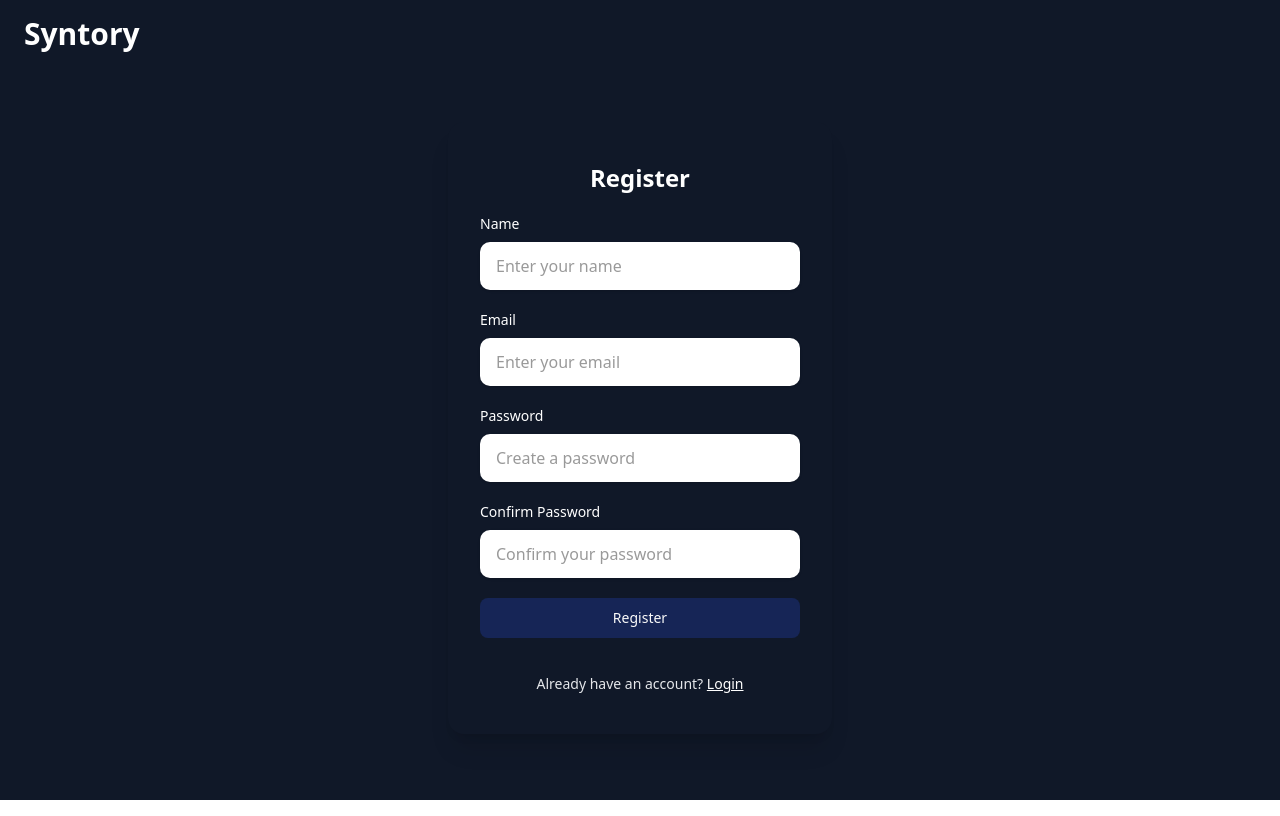
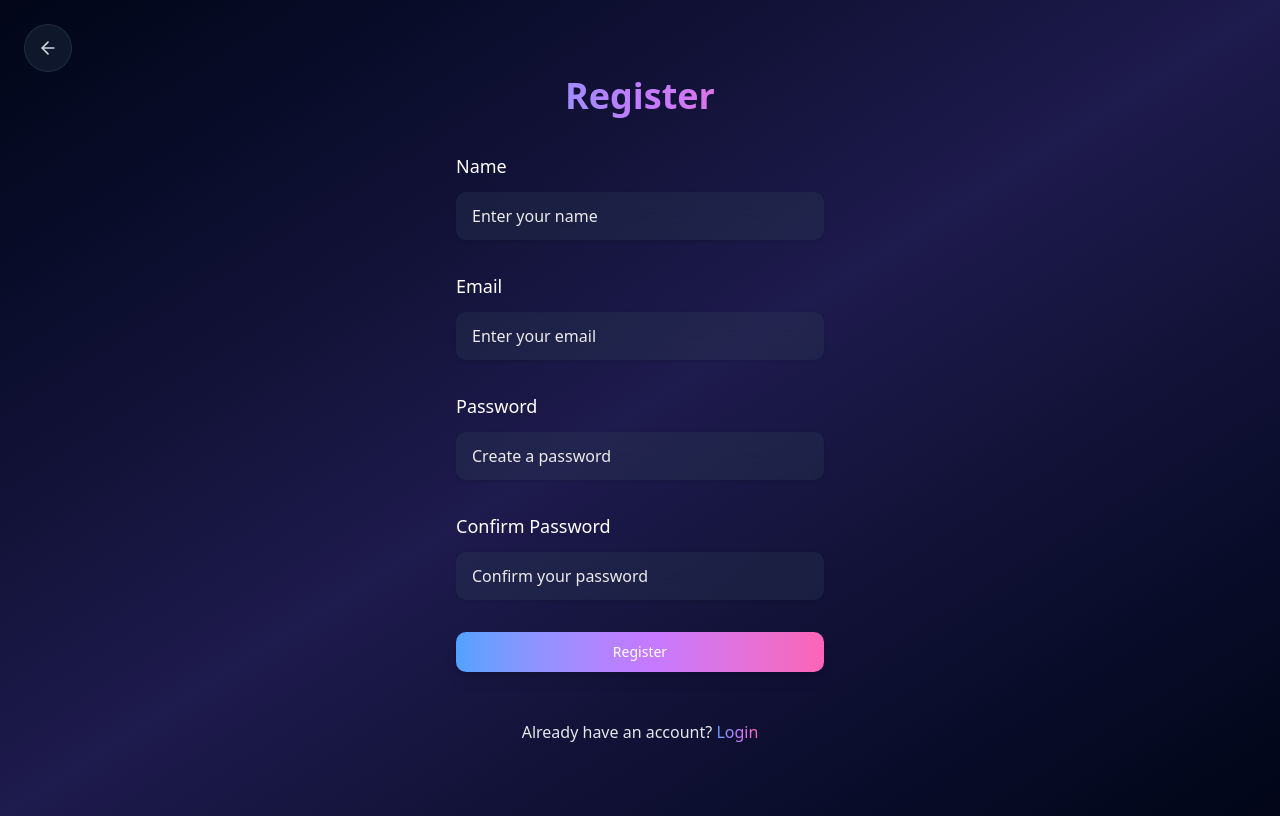
Before and after one commit to ezzzep/syntory-frontend, a Next.js app: page /auth/register in a window 1280 px wide. Built offline with nearby package versions, Linux system fonts and the light colour scheme; no server answers.

Commit message:
auth pages fix

```diff
--- a/src/app/auth/login/loginForm.tsx
+++ b/src/app/auth/login/loginForm.tsx
@@ -32,8 +32,8 @@ export default function LoginForm() {
       notifyAuthChanged();
       router.push("/dashboard");
     } catch (err: unknown) {
-      if (err instanceof Error) alert(err.message);
-      else alert("Login failed");
+      if (err instanceof Error) setError(err.message);
+      else setError("Login failed. Please try again.");
     } finally {
       setLoading(false);
     }
@@ -48,12 +48,14 @@ export default function LoginForm() {
         mx-auto
       "
     >
-      <h2 className="text-3xl sm:text-4xl font-bold text-center text-white">
-        Login
-      </h2>
+      <div className="text-center">
+        <h2 className="text-3xl sm:text-4xl font-bold bg-linear-to-r from-blue-400 via-purple-400 to-pink-400 bg-clip-text text-transparent p-1">
+          Login
+        </h2>
+      </div>
 
       {error && (
-        <div className="bg-red-200 text-red-800 px-4 py-3 rounded text-sm">
+        <div className="bg-red-500/20 border border-red-500/50 text-red-200 px-4 py-3 rounded-lg text-sm backdrop-blur-sm">
           {error}
         </div>
       )}
@@ -69,6 +71,7 @@ export default function LoginForm() {
           onChange={(e) => setEmail(e.target.value)}
           required
           disabled={loading}
+          variant="dark"
         />
       </div>
 
@@ -83,22 +86,23 @@ export default function LoginForm() {
           onChange={(e) => setPassword(e.target.value)}
           required
           disabled={loading}
+          variant="dark"
         />
       </div>
 
       <Button
         type="submit"
         disabled={loading}
-        className="bg-blue-950 cursor-pointer w-full"
+        className="w-full bg-linear-to-r from-blue-400 via-purple-400 to-pink-400 hover:from-blue-500 hover:via-purple-500 hover:to-pink-500 text-white font-medium py-3 rounded-lg transition-all duration-200 transform hover:scale-[1.02] active:scale-[0.98] shadow-lg cursor-pointer"
       >
         {loading ? "Logging in..." : "Login"}
       </Button>
 
       <p className="text-center text-sm sm:text-base text-gray-200 mt-4">
-        Don’t have an account?{" "}
+        Don&apos;t have an account?{" "}
         <Link
           href="/auth/register"
-          className="text-white font-medium underline"
+          className="font-medium bg-linear-to-r from-blue-400 via-purple-400 to-pink-400 bg-clip-text text-transparent hover:from-blue-300 hover:via-purple-300 hover:to-pink-300 transition-all"
         >
           Register
         </Link>
--- a/src/app/auth/login/page.tsx
+++ b/src/app/auth/login/page.tsx
@@ -1,33 +1,22 @@
 "use client";
 
-import Image from "next/image";
 import LoginForm from "./loginForm";
+import { ArrowLeft } from "lucide-react";
+import Link from "next/link";
 
 export default function LoginPage() {
   return (
-    <div className="min-h-screen bg-gray-900 flex items-center justify-center px-4 pt-14">
-      <div
-        className="
-
-        rounded-3xl
-        shadow-2xl
-        flex flex-col md:flex-row
-        w-full max-w-5xl
-        overflow-hidden
-      "
-      >
-        <div className="flex-1 flex items-center justify-center p-10">
-          <LoginForm />
-        </div>
-        <div className="relative flex-1 hidden md:block">
-          <Image
-            src="/image/syntory.png"
-            alt="Login visual"
-            fill
-            className="object-cover"
-          />
-        </div>
+    <div className="min-h-screen w-full bg-linear-to-br from-slate-950 via-indigo-950 to-slate-950 text-white font-sans p-3 sm:p-4 md:p-6 flex items-center justify-center relative">
+      <div className="fixed top-0 left-0 p-6">
+        <Link
+          href="/"
+          className="flex items-center justify-center w-12 h-12 rounded-full bg-slate-800/50 backdrop-blur-md border border-slate-700/50 text-gray-300 hover:text-white hover:bg-slate-700/50 transition-all duration-200 hover:scale-110"
+          aria-label="Back to Homepage"
+        >
+          <ArrowLeft className="w-5 h-5" />
+        </Link>
       </div>
+      <LoginForm />
     </div>
   );
 }
--- a/src/app/auth/register/page.tsx
+++ b/src/app/auth/register/page.tsx
@@ -1,8 +1,21 @@
+"use client";
+
 import RegisterForm from "./registerForm";
+import { ArrowLeft } from "lucide-react";
+import Link from "next/link";
 
-export default function LoginPage() {
+export default function RegisterPage() {
   return (
-    <div className="flex min-h-screen items-center justify-center font-sans bg-gray-900 pt-14">
+    <div className="min-h-screen w-full bg-linear-to-br from-slate-950 via-indigo-950 to-slate-950 text-white font-sans p-3 sm:p-4 md:p-6 flex items-center justify-center relative">
+      <div className="fixed top-0 left-0 p-6">
+        <Link
+          href="/"
+          className="flex items-center justify-center w-12 h-12 rounded-full bg-slate-800/50 backdrop-blur-md border border-slate-700/50 text-gray-300 hover:text-white hover:bg-slate-700/50 transition-all duration-200 hover:scale-110"
+          aria-label="Back to Homepage"
+        >
+          <ArrowLeft className="w-5 h-5" />
+        </Link>
+      </div>
       <RegisterForm />
     </div>
   );
--- a/src/app/auth/register/registerForm.tsx
+++ b/src/app/auth/register/registerForm.tsx
@@ -46,8 +46,8 @@ export default function RegisterForm() {
       notifyAuthChanged();
       router.push("/dashboard");
     } catch (err: unknown) {
-      if (err instanceof Error) alert(err.message);
-      else alert("Registration failed");
+      if (err instanceof Error) setError(err.message);
+      else setError("Registration failed. Please try again.");
     } finally {
       setLoading(false);
     }
@@ -57,57 +57,70 @@ export default function RegisterForm() {
     <form
       onSubmit={handleSubmit}
       className="
-        flex flex-col gap-5 w-full max-w-sm
-        bg-gray-900 rounded-2xl shadow-xl
-        px-8 py-10
-        animate-fadeIn
+        flex flex-col gap-8 w-full max-w-md
+        px-6 sm:px-10 sm:py-12
+        mx-auto
       "
     >
-      <h2 className="text-2xl font-bold text-center text-white">Register</h2>
+      <div className="text-center">
+        <h2 className="text-3xl sm:text-4xl font-bold bg-linear-to-r from-blue-400 via-purple-400 to-pink-400 bg-clip-text text-transparent p-1">
+          Register
+        </h2>
+      </div>
 
       {error && (
-        <div className="bg-red-200 text-red-800 px-4 py-3 rounded text-sm">
+        <div className="bg-red-500/20 border border-red-500/50 text-red-200 px-4 py-3 rounded-lg text-sm backdrop-blur-sm">
           {error}
         </div>
       )}
 
-      <div className="flex flex-col gap-2">
-        <label className="text-sm font-medium text-white">Name</label>
+      <div className="flex flex-col gap-3">
+        <label className="text-base sm:text-lg font-medium text-white">
+          Name
+        </label>
         <Input
           type="text"
           placeholder="Enter your name"
           value={name}
           onChange={(e) => setName(e.target.value)}
+          required
           disabled={loading}
-          required
+          variant="dark"
         />
       </div>
 
-      <div className="flex flex-col gap-2">
-        <label className="text-sm font-medium text-white">Email</label>
+      <div className="flex flex-col gap-3">
+        <label className="text-base sm:text-lg font-medium text-white">
+          Email
+        </label>
         <Input
           type="email"
           placeholder="Enter your email"
           value={email}
           onChange={(e) => setEmail(e.target.value)}
+          required
           disabled={loading}
-          required
+          variant="dark"
         />
       </div>
 
-      <div className="flex flex-col gap-2">
-        <label className="text-sm font-medium text-white">Password</label>
+      <div className="flex flex-col gap-3">
+        <label className="text-base sm:text-lg font-medium text-white">
+          Password
+        </label>
         <Input
           type="password"
           placeholder="Create a password"
           value={password}
           onChange={(e) => setPassword(e.target.value)}
+          required
           disabled={loading}
-          required
+          variant="dark"
         />
       </div>
-      <div className="flex flex-col gap-2">
-        <label className="text-sm font-medium text-white">
+
+      <div className="flex flex-col gap-3">
+        <label className="text-base sm:text-lg font-medium text-white">
           Confirm Password
         </label>
         <Input
@@ -115,16 +128,26 @@ export default function RegisterForm() {
           placeholder="Confirm your password"
           value={confirmPassword}
           onChange={(e) => setConfirmPassword(e.target.value)}
+          required
           disabled={loading}
-          required
+          variant="dark"
         />
       </div>
-      <Button type="submit" disabled={loading} className="bg-blue-950">
+
+      <Button
+        type="submit"
+        disabled={loading}
+        className="w-full bg-linear-to-r from-blue-400 via-purple-400 to-pink-400 hover:from-blue-500 hover:via-purple-500 hover:to-pink-500 text-white font-medium py-3 rounded-lg transition-all duration-200 transform hover:scale-[1.02] active:scale-[0.98] shadow-lg cursor-pointer"
+      >
         {loading ? "Registering..." : "Register"}
       </Button>
-      <p className="text-center text-sm text-gray-200 mt-4">
+
+      <p className="text-center text-sm sm:text-base text-gray-200 mt-4">
         Already have an account?{" "}
-        <Link href="/auth/login" className="text-white font-medium underline">
+        <Link
+          href="/auth/login"
+          className="font-medium bg-linear-to-r from-blue-400 via-purple-400 to-pink-400 bg-clip-text text-transparent hover:from-blue-300 hover:via-purple-300 hover:to-pink-300 transition-all"
+        >
           Login
         </Link>
       </p>
--- a/src/components/ui/ClientLayout.tsx
+++ b/src/components/ui/ClientLayout.tsx
@@ -2,7 +2,6 @@
 
 import { useState } from "react";
 import { useAuth } from "@/hooks/useAuth";
-import Navbar from "@/components/ui/navbar";
 import { Sidebar } from "@/components/ui/modern-side-bar";
 import { BouncingDots } from "./bouncing-dots";
 import { usePathname } from "next/navigation";
@@ -40,13 +39,11 @@ export default function ClientLayout({
 
   return (
     <div className="flex">
-      {showSidebar ? (
+      {showSidebar && (
         <Sidebar
           isCollapsed={isSidebarCollapsed}
           setIsCollapsed={setIsSidebarCollapsed}
         />
-      ) : (
-        <Navbar />
       )}
       <main
         className={`flex-1 transition-all duration-300 ${
--- a/src/components/ui/input.tsx
+++ b/src/components/ui/input.tsx
@@ -1,24 +1,31 @@
 import * as React from "react";
 import { cn } from "@/lib/utils";
 
-export const Input = React.forwardRef<
-  HTMLInputElement,
-  React.InputHTMLAttributes<HTMLInputElement>
->(({ className, ...props }, ref) => (
-  <input
-    ref={ref}
-    className={cn(
-      `
-      bg-white text-black rounded-lg text-base
-      h-12 px-4 shadow-sm
-      placeholder:text-black/40
-      focus:ring-2 focus:ring-black/40
-      border-none
-      `,
-      className
-    )}
-    {...props}
-  />
-));
+export interface InputProps
+  extends React.InputHTMLAttributes<HTMLInputElement> {
+  variant?: "light" | "dark";
+}
+
+export const Input = React.forwardRef<HTMLInputElement, InputProps>(
+  ({ className, variant = "light", ...props }, ref) => {
+    const baseStyles =
+      "rounded-lg text-base h-12 px-4 shadow-sm border-none focus:ring-2";
+
+    const lightStyles =
+      "bg-white text-black placeholder:text-black/40 focus:ring-black/40";
+    const darkStyles =
+      "bg-slate-700/30 border-slate-600/30 text-white placeholder:text-gray-400 focus:border-blue-500 focus:ring-blue-500/20 backdrop-blur-md";
+
+    const variantStyles = variant === "dark" ? darkStyles : lightStyles;
+
+    return (
+      <input
+        ref={ref}
+        className={cn(baseStyles, variantStyles, className)}
+        {...props}
+      />
+    );
+  }
+);
 
 Input.displayName = "Input";
```
